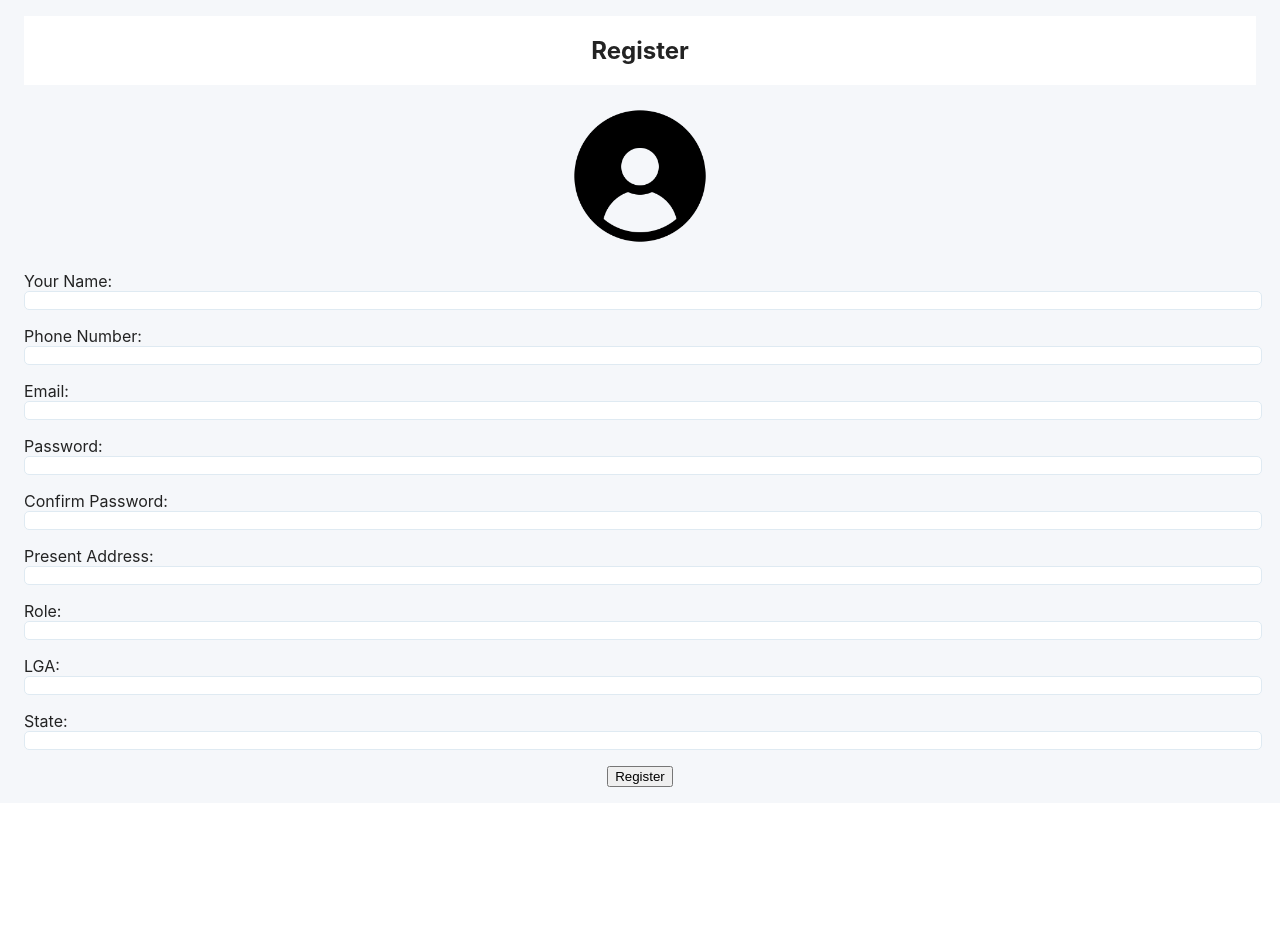
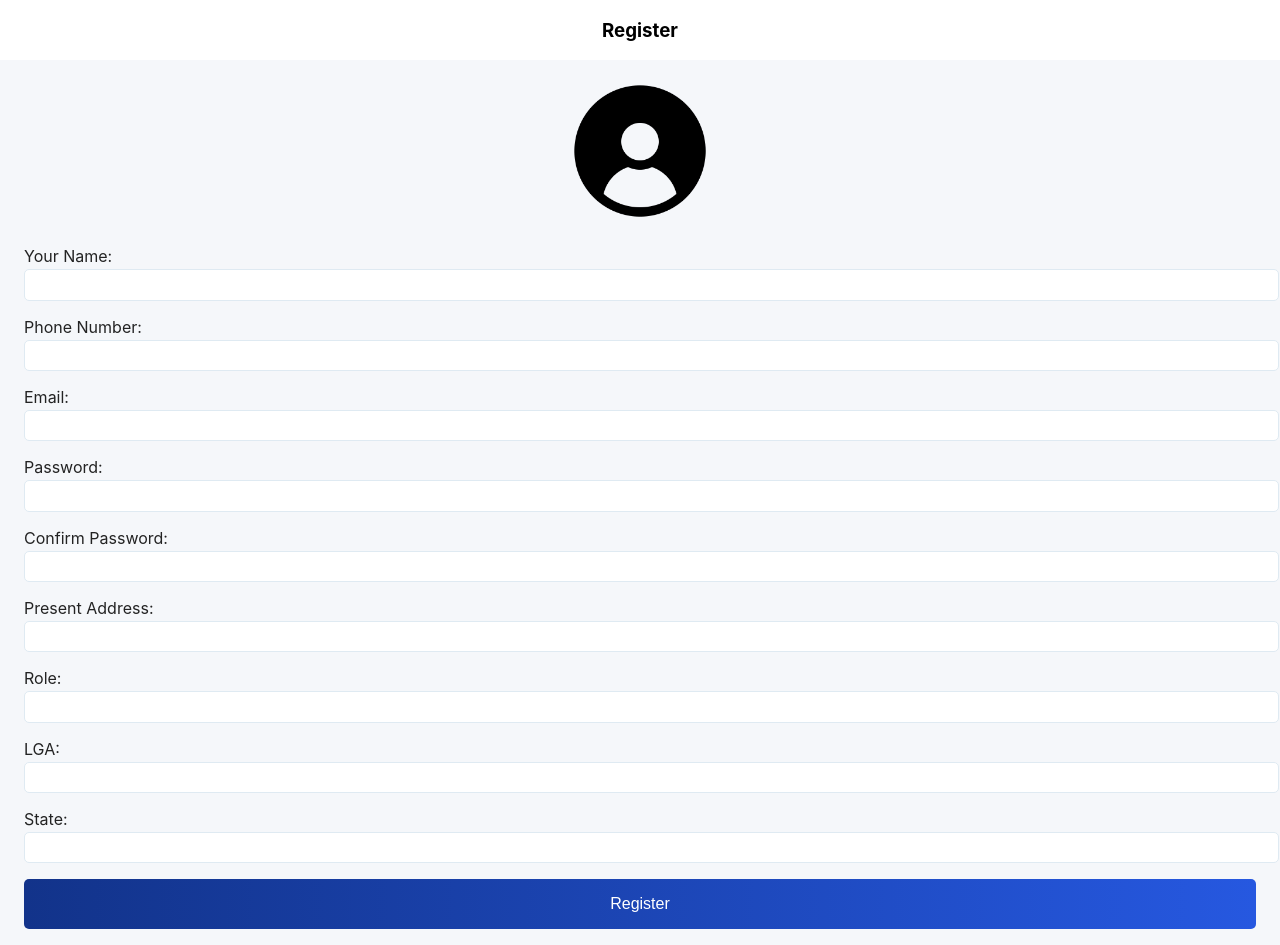
Before and after one commit to lukman155/project-tracker, a React (Create React App) app in the folder client/: page / in a window 1280 px wide. Before the commit the page ends 803 px from the top, so only its background shows below. Built offline with nearby package versions, Linux system fonts and the light colour scheme.

Commit message:
Create - registration page

```diff
--- a/client/src/App.js
+++ b/client/src/App.js
@@ -1,11 +1,11 @@
 import './App.scss';
-import RegistrationForm from './components/RegistrationForm';
+import Registration from './Pages/registration';
 
 function App() {
   return (
     <div className="App">
       <section className='register'>
-          <RegistrationForm />
+          <Registration />
       </section>
     </div>
   );
--- a/client/src/components/RegistrationForm.jsx
+++ b/client/src/Pages/registration.jsx
@@ -1,7 +1,7 @@
 import React, { useState } from 'react';
-import './registrationForm.scss'
+import './registration.scss'
 
-const RegistrationForm = () => {
+const Registration = () => {
   const [formData, setFormData] = useState({
     name: '',
     phoneNumber: '',
@@ -29,10 +29,13 @@ const RegistrationForm = () => {
   };
 
   return (
-    <form onSubmit={handleSubmit}>
+    <section>
+
     <div className='header'>
       <h1>Register</h1>
     </div>
+
+    <form onSubmit={handleSubmit}>
         <div className='dp-container'>
           <img alt='' src='person.png' className='dp'></img>
         </div>
@@ -74,7 +77,8 @@ const RegistrationForm = () => {
       </label>
       <button className='submit-btn' type="submit">Register</button>
     </form>
+    </section>
   );
 };
 
-export default RegistrationForm;
+export default Registration;
--- a/client/src/components/registrationForm.scss
+++ b/client/src/Pages/registration.scss
@@ -29,15 +29,31 @@ form {
 label {
   display: flex;
   flex-direction: column;
+  gap: 3px;
 }
 
 input {
+  padding: .2em .8em;
+  color: #718EBF;
   width: 100%;
+  height: 24px;
   border-radius: 5px;
   border: 1px solid #dfeaf2;
 }
 
+input:focus {
+  outline: 2px solid #add3ee;
+}
+// #275BE5
+
 
 .submit-btn {
   align-self: center;
+  width: 100%;
+  padding: 1em 2em;
+  background: linear-gradient(to right, #12338A, #2658E0);
+  border: none;
+  border-radius: 5px;
+  color: white;
+  font-size: 1em;
 }
```
